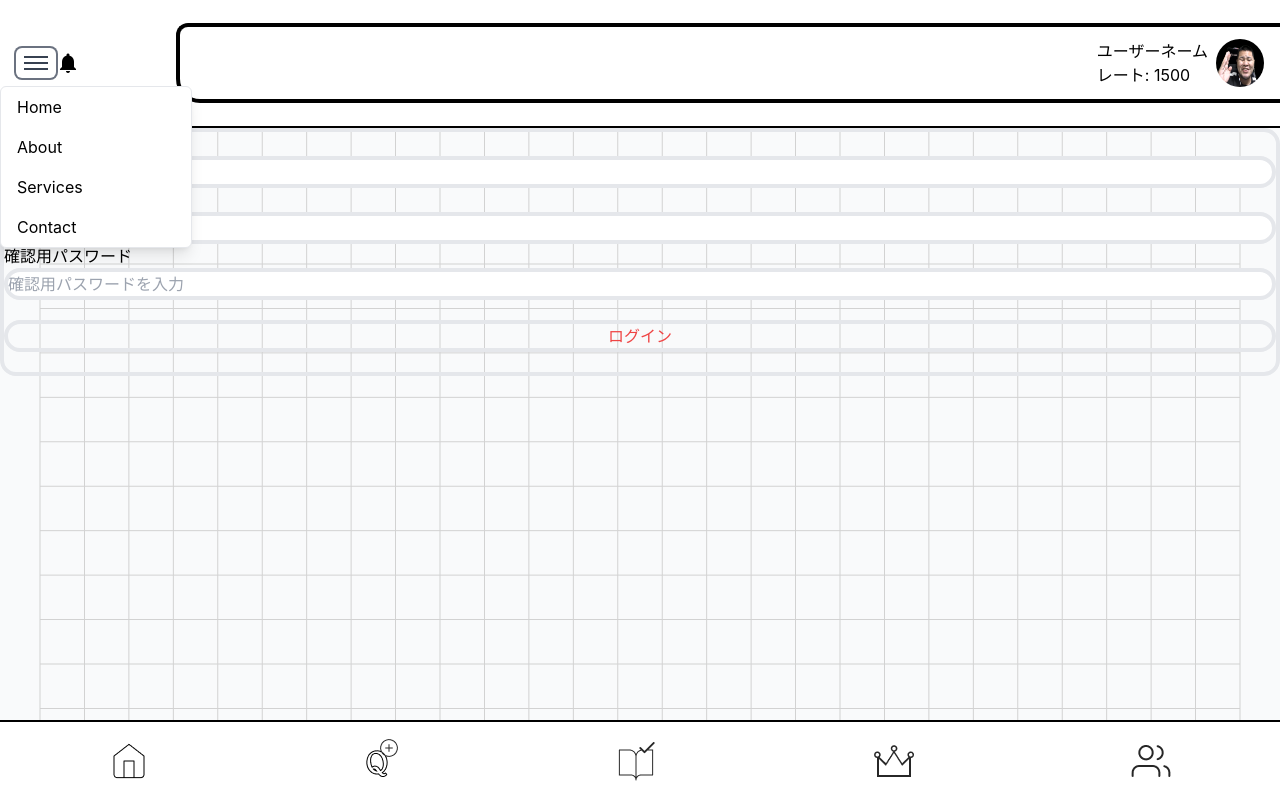
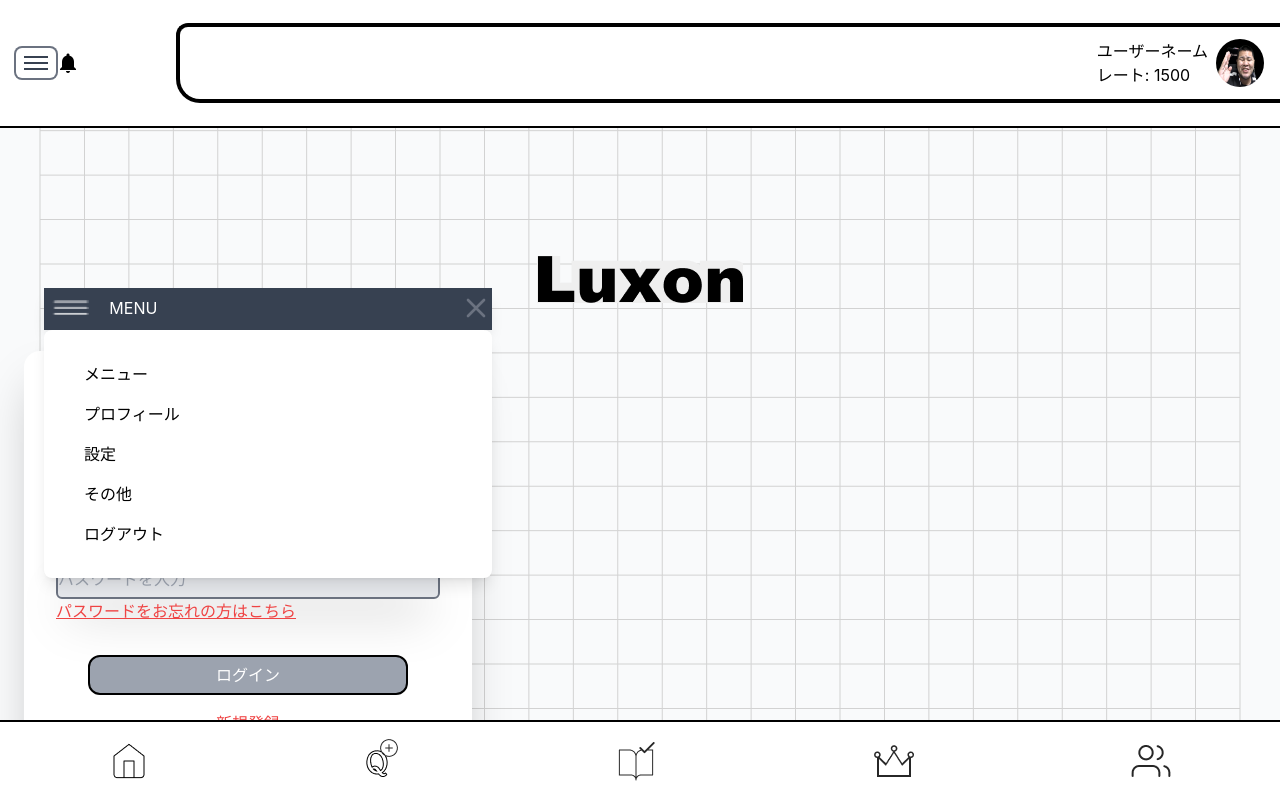
Before and after one commit to Kazu-1024/kazuyoshi-temp-, a React (Create React App) app: page /Login in a window 1280 px wide. Both pictures are taken after a click on the button 36 px from the left and 63 px from the top of the page. Built offline with nearby package versions, Linux system fonts and the light colour scheme; the HTML template or start-up script is replaced by a standard one.

Commit message:
Login画面、ハンバーガーメニュー途中

```diff
--- a/src/components/layout/HamburgerMenu.jsx
+++ b/src/components/layout/HamburgerMenu.jsx
@@ -1,14 +1,26 @@
-import React, {useState} from 'react';
+import React, { useState, useRef } from 'react';
+import hamburgerIcon from "../../assets/images/hamburgerIcon.png";
 
 const HamburgerMenu = () => {
   const [isOpen, setIsOpen] = useState(false);
+  const dialogRef = useRef(null);
 
   const toggleMenu = () => {
     setIsOpen(!isOpen);
   };
 
+  const closeMenu = () => {
+    setIsOpen(false);
+  };
+
+  const handleOutsideClick = (event) => {
+    if (dialogRef.current && !dialogRef.current.contains(event.target)) {
+      closeMenu();
+    }
+  };
+
   return (
-      <div className="relative">
+    <div className="relative" onClickCapture={handleOutsideClick}>
       {/* ハンバーガーボタン */}
       <button
         onClick={toggleMenu}
@@ -24,25 +36,55 @@ const HamburgerMenu = () => {
 
       {/* メニュー */}
       {isOpen && (
-          <div className="absolute left-0 mt-2 w-48 bg-white border border-gray-200 rounded-md shadow-lg">
+        <div className="fixed inset-0 flex-col items-center justify-center z-50 mt-72 ml-11">
+          <div className='bg-gray-700  shadow-lg w-11/12 max-w-md pt-1 flex'>
+            <img src={hamburgerIcon} alt="" className='ml-2 mt-2 h-4 w-1/12'/>
+            <p className='mt-1 ml-5 text-white '>MENU</p>
+            <div className=" justify-end ml-auto">
+              <button
+                onClick={closeMenu}
+                className="text-gray-500 hover:text-gray-700"
+              >
+                <svg
+                  className="h-8 w-8"
+                  fill="none"
+                  viewBox="0 0 24 24"
+                  stroke="currentColor"
+                >
+                  <path
+                    strokeLinecap="round"
+                    strokeLinejoin="round"
+                    strokeWidth={2}
+                    d="M6 18L18 6M6 6l12 12"
+                  />
+                </svg>
+              </button>
+            </div>
+          </div>
+          <div className="bg-white rounded-lg shadow-lg w-11/12 max-w-md p-6" >
             <ul className="flex flex-col">
               <li className="px-4 py-2 hover:bg-gray-100">
-                <a href="#home">Home</a>
+                <a href="#home">メニュー</a>
               </li>
               <li className="px-4 py-2 hover:bg-gray-100">
-                <a href="#about">About</a>
+                <a href="#about">プロフィール</a>
               </li>
               <li className="px-4 py-2 hover:bg-gray-100">
-                <a href="#services">Services</a>
+                <a href="#services">設定</a>
               </li>
               <li className="px-4 py-2 hover:bg-gray-100">
-                <a href="#contact">Contact</a>
+                <a href="#contact">その他</a>
+              </li>
+              <li className="px-4 py-2 hover:bg-gray-100">
+                <a href="#contact">ログアウト</a>
               </li>
             </ul>
           </div>
+        </div>
+
       )}
     </div>
-    )
-  }
+  );
+};
 
-export default HamburgerMenu
+export default HamburgerMenu;
--- a/src/components/login/Login.jsx
+++ b/src/components/login/Login.jsx
@@ -1,4 +1,5 @@
 import React, { useState } from 'react'
+import Luxon from "../../assets/images/Luxon.png";
 
 const Login = () => {
   const [formData, setFormData] = useState({
@@ -46,27 +47,31 @@ const Login = () => {
 
   return (
     <>
-      <div className="m-auto border-4 rounded-2xl">
+      <div className='flex justify-center'>
+        <img src={Luxon} alt="" className='mt-32'/>
+      </div>
+      <div className="shadow-2xl bg-white rounded-2xl p-8  max-w-md mt-12 mx-6">
+        <h2 className="text-2xl font-bold mb-4 text-center">ログイン</h2>
         <form onSubmit={handleSubmit} className="flex flex-col">
-          <p>プレイヤーID</p>
+          <p className='mt-4'>プレイヤーID</p>
           <input
             type="text"
             name="username"
             placeholder="プレイヤーIDを入力"
-            className="border-4 rounded-2xl"
+            className="bg-gray-200 border-2 border-gray-500 h-10 rounded-md  mt-1"
             value={formData.username}
             onChange={handleChange}
           />
-          <p>パスワード</p>
+          <p className='mt-4'>パスワード</p>
           <input
             type="password"
             name="password"
             placeholder="パスワードを入力"
-            className="border-4 rounded-2xl"
+            className=" bg-gray-200 border-2 border-gray-500 rounded-md shadow-2xl h-10 mt-1"
             value={formData.password}
             onChange={handleChange}
           />
-          <p>確認用パスワード</p>
+          {/* <p>確認用パスワード</p>
           <input
             type="password"
             name="confirmPassword"
@@ -74,10 +79,12 @@ const Login = () => {
             className="border-4 rounded-2xl"
             value={formData.confirmPassword}
             onChange={handleChange}
-          />
-          <button type="submit" className="text-red-500 border-4 rounded-2xl my-5">
+          /> */}
+          <button className='text-left text-red-500 underline'>パスワードをお忘れの方はこちら</button>
+          <button type="submit" className="h-10 text-white  border-2 border-black bg-gray-400 rounded-xl mx-8 mt-8 mb-4">
             ログイン
           </button>
+          <button className='text-red-500 underline'>新規登録</button>
         </form>
       </div>
     </>
```
Also changed, not shown: src/assets/images/Luxon.png (added), src/assets/images/hamburgerIcon.png (added). Lines whose indentation alone changed are shown as unchanged.
